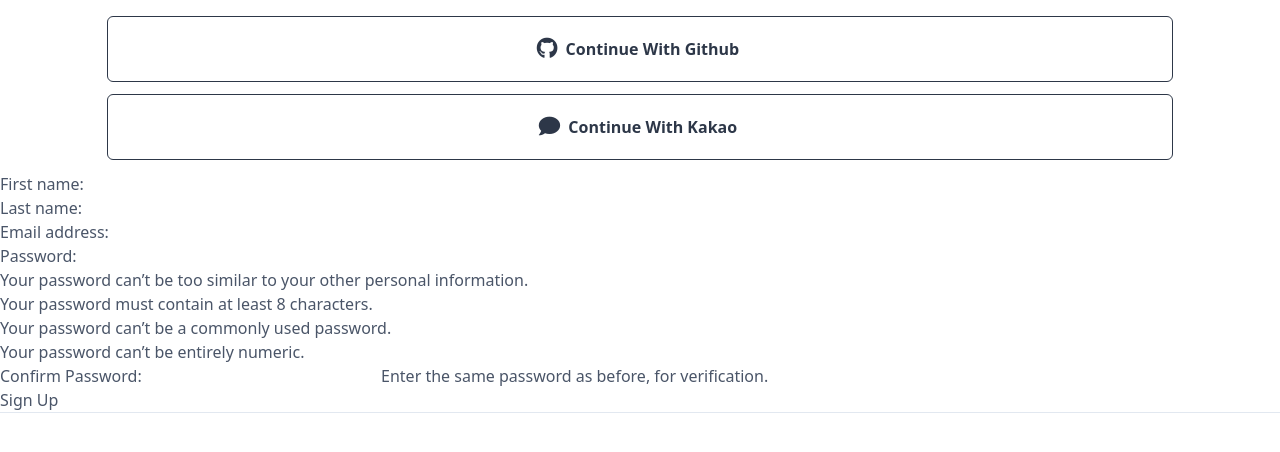
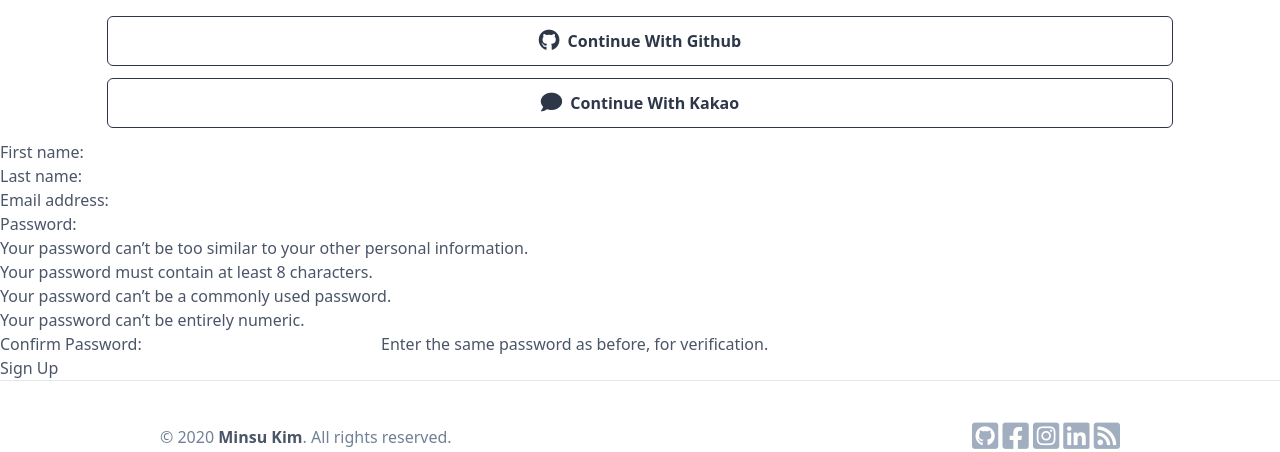
Before and after one commit to alstn2468/django-airbnb-clone, a Django app: page /users/signup in a window 1280 px wide. Shown: the part 80-532 px from the top of the page. Run offline with Django 3.2, Linux system fonts and the light colour scheme; style sheets or scripts are compiled from the project's sources; parts of the project's set-up code (start-up, migrations or seed data) failed here and were passed over; some libraries are stand-ins or nearby versions.

Commit message:
#272 Complete social login button styles

```diff
--- a/templates/partials/social_login.html
+++ b/templates/partials/social_login.html
@@ -1,15 +1,17 @@
 {% load static %}
 <div class="flex flex-col w-full items-center">
-    <a href="{% url 'users:github-login' %}" class="w-11/12 border border-gray-800
-        font-bold text-gray-800 mb-2 text-center rounded-md bg-transparent hover:bg-gray-800 hover:text-white
-        transition-all duration-200 ease-linear py-3 md:mb-3 md:w-10/12 md:py-5">
-        <i class="fab fa-github fa-lg pr-1 -ml-1"></i>
+    <a
+        href="{% url 'users:github-login' %}"
+        class="w-11/12 border border-gray-800 font-bold text-gray-800 mb-2 text-center rounded-md bg-transparent hover:bg-gray-800 hover:text-white transition-all duration-200 ease-linear py-2 md:mb-3 md:w-10/12 md:py-3"
+    >
+        <i class="fab fa-github fa-lg mr-1"></i>
         Continue With Github
     </a>
-    <a href="{% url 'users:kakao-login' %}" class="w-11/12 border border-gray-800
-        font-bold text-gray-800  mb-2 text-center rounded-md bg-transparent hover:border-kakao hover:bg-kakao hover:text-black
-        transition-all duration-200 ease-linear py-3 md:mb-3 md:w-10/12 md:py-5">
-        <i class="fas fa-comment fa-lg pr-1 -ml-1"></i>
+    <a
+        href="{% url 'users:kakao-login' %}"
+        class="w-11/12 border border-gray-800 font-bold text-gray-800 mb-2 text-center rounded-md bg-transparent hover:border-kakao hover:bg-kakao hover:text-black transition-all duration-200 ease-linear py-2 md:mb-3 md:w-10/12 md:py-3"
+    >
+        <i class="fas fa-comment fa-lg mr-1"></i>
         Continue With Kakao
     </a>
 </div>
--- a/templates/rooms/room_list.html
+++ b/templates/rooms/room_list.html
@@ -5,8 +5,8 @@
 
 {% block content %}
 <div class="container mx-auto pb-4 lg:pb-10 md:pb-10">
-    <div class="rounded-xl h-25vh mt-16 mb-6 bg-cover bg-center -mx-40 md:mt-32 md:mb-24 md:h-50vh"
-        style="background-image:url({% static "img/main-container.jpg" %})">
+    <div class="rounded-xl h-25vh mt-16 mb-6 bg-cover bg-center -mx-40 md:mt-24 md:mb-10 md:h-50vh"
+        style="background-image:url('{% static "img/main-container.jpg" %}');">
     </div>
 
     <div class="flex flex-wrap -mb-1 md:-mx-40">
```
